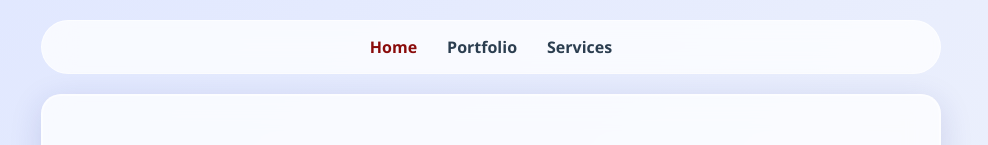
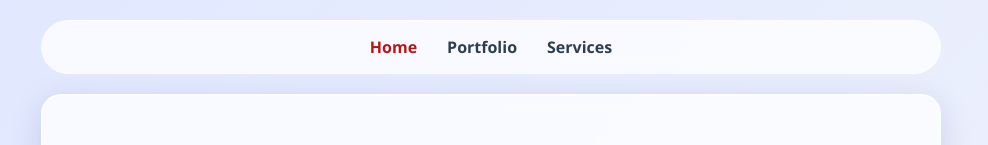
Before and after one commit to Kleinnov8/jkleindesign, a Vue app: page / in a window 1280 px wide. Shown: the top 145 px of the page, without its empty margins (149-1137 px from the left). Built offline with nearby package versions, Linux system fonts and the light colour scheme.

Commit message:
Update main.css, change link text to bright red

```diff
--- a/src/assets/main.css
+++ b/src/assets/main.css
@@ -75,7 +75,7 @@ nav a {
 }
 
 nav a:hover, nav a.router-link-active {
-  color: var(--deep-red);
+  color: var(--bright-red);
 }
 
 /* Header Styling */
```
